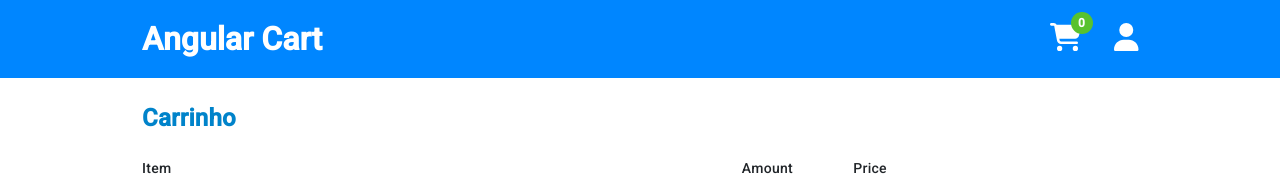
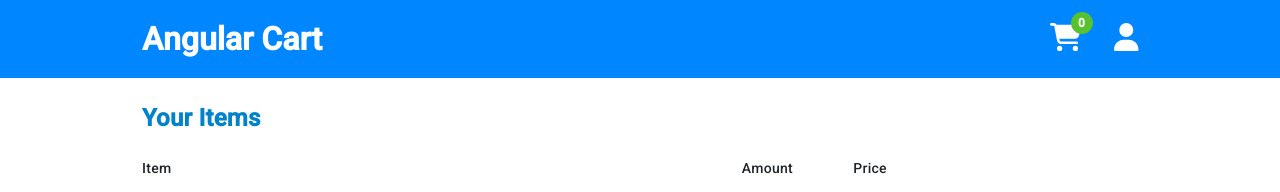
Before and after one commit to antonioadami/Angular-Cart, an Angular app: page / in a window 1280 px wide. Shown: the top 192 px of the page. Built offline with nearby package versions, Linux system fonts and the light colour scheme.

Commit message:
Adding tooltips | Changing text title to EN instead of PT

```diff
--- a/src/app/app.component.html
+++ b/src/app/app.component.html
@@ -2,7 +2,7 @@
   <app-navbar [cartAmount]="totalItems"></app-navbar>
 
   <div class="main-container">
-    <h3 class="cart-title">Carrinho</h3>
+    <h3 class="cart-title">Your Items</h3>
 
     <div class="d-flex justify-content-between">
       <div class="header-image-container">
--- a/src/app/app.component.ts
+++ b/src/app/app.component.ts
@@ -79,8 +79,6 @@ export class AppComponent {
       } else {
         this.items[index].totalPrice = this.items[index].product.price;
       }
-
-      console.log(this.items[index]);
     }
   }
 }
--- a/src/components/components.module.ts
+++ b/src/components/components.module.ts
@@ -10,6 +10,7 @@ import { NavbarComponent } from './navbar/navbar.component';
 import { MatBadgeModule } from '@angular/material/badge';
 import { MatFormFieldModule } from '@angular/material/form-field';
 import { MatSelectModule } from '@angular/material/select';
+import { MatTooltipModule } from '@angular/material/tooltip';
 
 @NgModule({
   declarations: [ItemComponent, ItemImageComponent, NavbarComponent],
@@ -19,7 +20,8 @@ import { MatSelectModule } from '@angular/material/select';
     FontAwesomeModule,
     MatBadgeModule,
     MatFormFieldModule,
-    MatSelectModule
+    MatSelectModule,
+    MatTooltipModule
   ],
   exports: [ItemComponent, NavbarComponent]
 })
--- a/src/components/item/item.component.html
+++ b/src/components/item/item.component.html
@@ -23,9 +23,9 @@
   </div>
 
   <div class="d-flex justify-content-center align-items-center">
-    <fa-icon *ngIf="item.amount > 0; else addIcon" class="trash-icon" [icon]="faTrash" size="lg" (click)="RemoveItem(item.id)"></fa-icon>
+    <fa-icon matTooltip="Remove from cart" matTooltipPosition="above" *ngIf="item.amount > 0; else addIcon" class="trash-icon" [icon]="faTrash" size="lg" (click)="RemoveItem(item.id)"></fa-icon>
     <ng-template #addIcon>
-      <fa-icon class="add-icon" [icon]="faPlus" size="lg" (click)="AddItem(item.id)"></fa-icon>
+      <fa-icon matTooltip="Add to cart" matTooltipPosition="above" class="add-icon" [icon]="faPlus" size="lg" (click)="AddItem(item.id)"></fa-icon>
     </ng-template>
   </div>
 </div>
```
